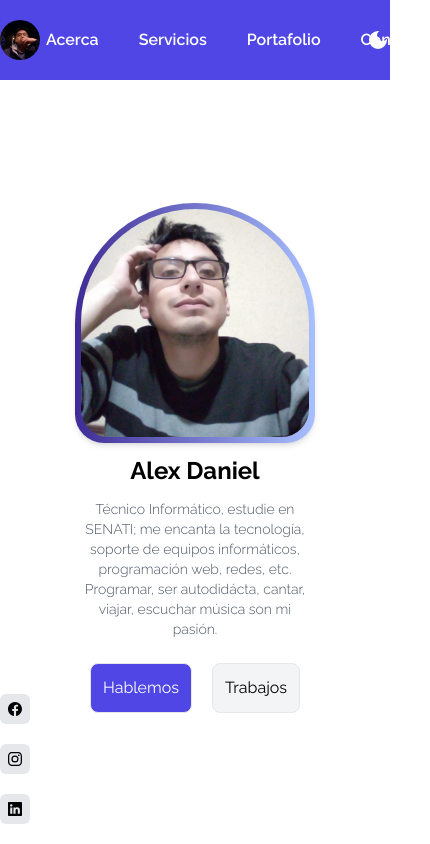
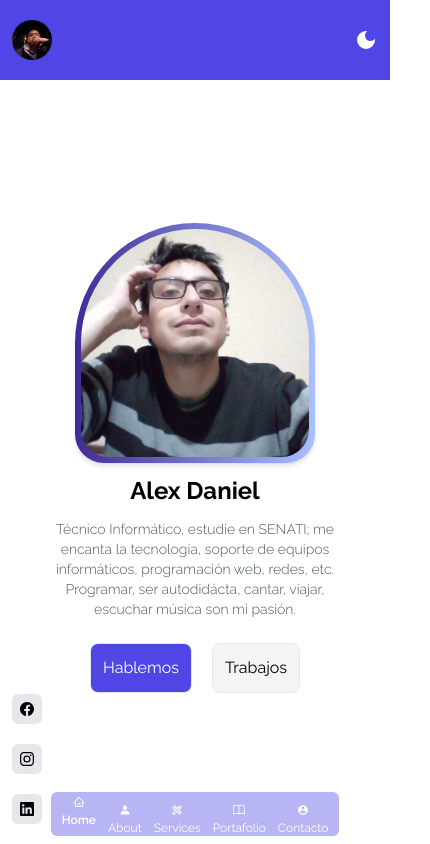
Before and after one commit to PandavionxD/web-site-v2, a React (Vite) app: page / in a window 390 px wide. Shown: the whole page, 430 px wide, since content can reach past the window. Built offline with nearby package versions, Linux system fonts and the light colour scheme.

Commit message:
Terminando Navbar-Floating

```diff
--- a/src/Layout/LayoutPublic.jsx
+++ b/src/Layout/LayoutPublic.jsx
@@ -1,5 +1,6 @@
 import { Outlet } from "react-router-dom"
 import { Navbar } from "../components/Navbar"
+import { FloatingNavbar } from "../components/FloatingNavbar"
 
 export const LayoutPublic = () => {
   return (
@@ -7,6 +8,7 @@ export const LayoutPublic = () => {
     <Navbar/>
     <main className="container mt-3 min-h-[calc(100vh-7rem)]" >
     <Outlet/>
+    <FloatingNavbar/>
     </main>
     </>
     )
--- /dev/null
+++ b/src/components/FloatingNavbar.jsx
@@ -0,0 +1,47 @@
+import { AiOutlineHome } from "react-icons/ai";
+import { BsFillPersonFill } from "react-icons/bs";
+import { MdOutlineDesignServices } from "react-icons/md";
+import { BsBook } from "react-icons/bs";
+import { IoMdContact } from "react-icons/io";
+import { NavLink } from "react-router-dom";
+
+export const FloatingNavbar = () => {
+  return (
+    <div className="md:hidden p-3 pb-0 opacity-40 hover:opacity-100 fixed rounded-md  bg-indigo-600 w-72  mx-auto flex gap-3 z-10 bottom-2 justify-center posicion  transition-all duration-700 ">
+      <div  >
+        <NavLink to='/'  className='flex flex-col items-center gap-1 text-xs overflow-hidden hover:-translate-y-2 transition-all duration-300  ' >
+          <AiOutlineHome className="text-white"  />
+          <span  className="text-white" >Home</span>
+        </NavLink>
+      </div>
+      <div>
+        <NavLink  to='/about' className='flex flex-col items-center  gap-1 text-xs
+        overflow-hidden hover:-translate-y-2 transition-all duration-300 '>
+          <BsFillPersonFill  className="text-white"/>
+          <span className="text-white">About</span>
+        </NavLink>
+      </div>
+      <div>
+        <NavLink  to='/services' className='flex flex-col items-center gap-1 text-xs
+        overflow-hidden hover:-translate-y-2 transition-all duration-300  '>
+          <MdOutlineDesignServices className="text-white"/>
+          <span className="text-white">Services</span>
+        </NavLink>
+      </div>
+      <div>
+        <NavLink  to='/portfolio' className='flex flex-col items-center gap-1 text-xs
+        overflow-hidden hover:-translate-y-2 transition-all duration-300 '>
+          <BsBook className="text-white"/>
+          <span className="text-white" >Portafolio</span>
+        </NavLink>
+      </div>
+      <div>
+        <NavLink  to='/contact' className='flex flex-col items-center gap-1 text-xs
+        overflow-hidden hover:-translate-y-2 transition-all duration-300 '>
+          <IoMdContact className="text-white" />
+          <span className="text-white" >Contacto</span>
+        </NavLink>
+      </div>
+    </div>
+  );
+};
--- a/src/components/Navbar.jsx
+++ b/src/components/Navbar.jsx
@@ -5,14 +5,14 @@ import { data } from "./data";
 
 export const Navbar = () => {
   return (
-    <nav className=" h-20  bg-indigo-600  w-full  ">
-      <div className="container grid gap-5 grid-cols-6 place-content-center text-white w-full h-full  ">
-        <picture className="">
+    <nav className=" h-20  bg-indigo-600 w-full  ">
+      <div className="container grid grid-cols-6 h-full items-center pl-3 md:pl-0 text-white">
+        <picture className="col-span-1">
           <Link to="/">
             <img src={logo} alt={logo} className="h-10 w-10 rounded-full " />
           </Link>
         </picture>
-        <div className="col-span-4 flex gap-10 justify-center items-center ">
+        <div className="hidden md:flex col-start-2 col-end-6 justify-center gap-5 ">
           {data.map((item) => (
             <NavLink
               className="hover:text-indigo-950 font-semibold transition-all duration-300 "
@@ -23,8 +23,8 @@ export const Navbar = () => {
             </NavLink>
           ))}
         </div>
-        <button className="flex justify-end items-center ">
-          <MdDarkMode className="text-2xl" />
+        <button className="col-start-6 col-end-7 flex justify-end ">
+          <MdDarkMode className="text-2xl mr-3 block md:mr-0" />
         </button>
       </div>
     </nav>
--- a/src/index.css
+++ b/src/index.css
@@ -5,7 +5,9 @@
 .active {
   color: #1e1b4b;
   font-weight: 600;
+  transform: translateY(-0.5rem);
 }
+
 .imagen {
   border-radius: 50% 50% 12% 12%;
   padding: 6px;
@@ -31,3 +33,6 @@
 .animate__animated {
   animation-duration: 1s;
 }
+.posicion{
+  left: calc(50% - 9rem);
+}
--- a/src/pages/HomePage.jsx
+++ b/src/pages/HomePage.jsx
@@ -12,7 +12,7 @@ export const HomePage = () => {
         <img src={logo} alt={logo} className=" object-cover mx-auto imagen1 " />
       </picture>
       <h1 className="text-center text-2xl font-bold">Alex Daniel</h1>
-      <p className="w-3/5 mx-auto font-light text-gray-600 text-center text-sm ">
+      <p className="w-4/5 mx-auto font-light text-gray-600 text-center text-sm ">
         Técnico Informático, estudie en SENATI; me encanta la tecnología,
         soporte de equipos informáticos, programación web, redes, etc.
         <span className="w-full inline-block font-light text-gray-600 text-center text-sm ">
@@ -20,7 +20,7 @@ export const HomePage = () => {
           pasión.
         </span>
       </p>
-      <div className="flex gap-5 flex-col absolute bottom-5 z-10">
+      <div className="flex gap-5 flex-col absolute bottom-5 z-10 left-3 md:left-10 ">
         <button className="p-2 overflow-hidden bg-gray-200 rounded-md hover:bg-indigo-600 hover:text-white hover:-translate-x-2 transition-all duration-300 " >
           <BsFacebook className="text-sm"  />
         </button>
```
